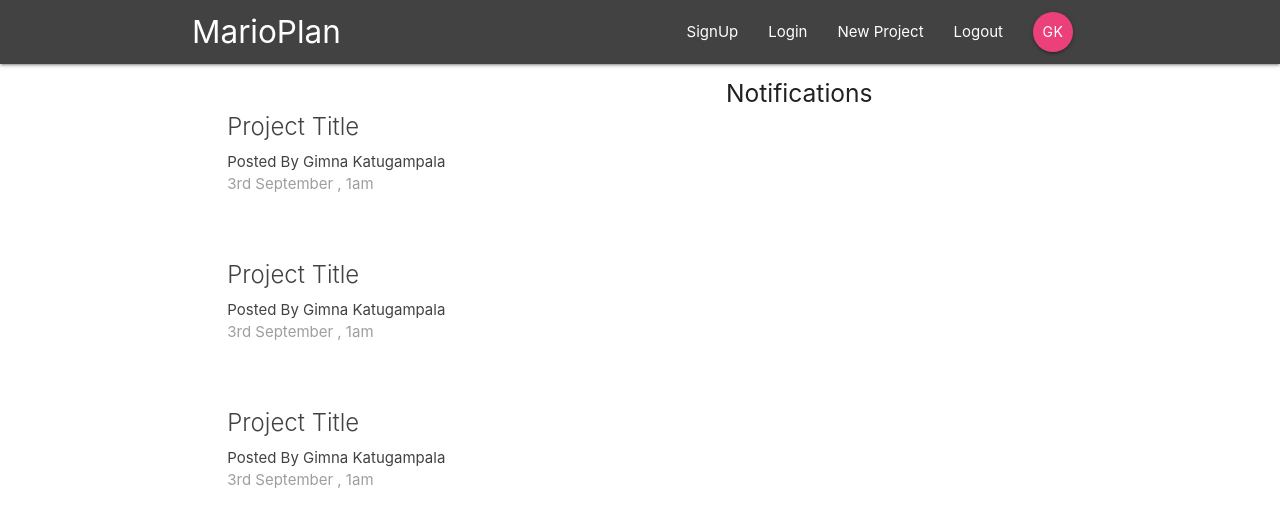
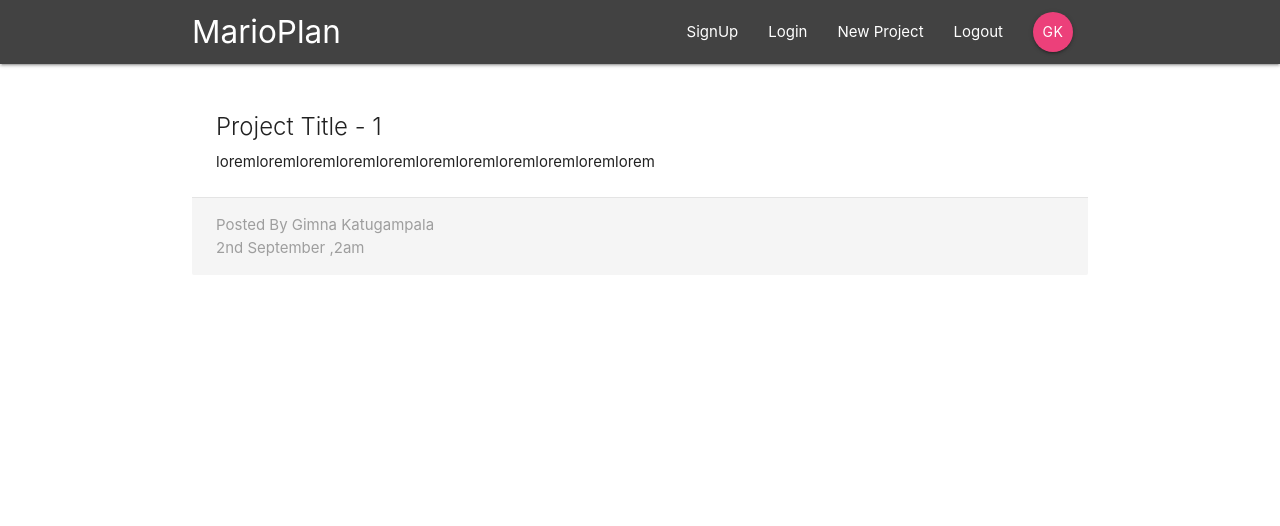
Before and after one commit to gimnakatugampala/react-redux-blog-app, a React (Create React App) app: page /project/1 in a window 1280 px wide. Shown: the top 526 px of the page. Built offline with nearby package versions, Linux system fonts and the light colour scheme.

Commit message:
project details/ indivual post

```diff
--- a/src/App.js
+++ b/src/App.js
@@ -2,6 +2,8 @@
 import { BrowserRouter, Route, Switch } from 'react-router-dom'
 import Dashboard from './components/dashboard/Dashboard'
 import Navbar from './components/layout/Navbar'
+import ProjectDetails from './components/projects/ProjectDetails'
+
 
 const App = () => {
     return (
@@ -9,7 +11,8 @@
         <div>
             <Navbar />
             <Switch>
-                <Route path='/' component={Dashboard} />
+                <Route exact path='/' component={Dashboard} />
+                <Route path='/project/:id' component={ProjectDetails} />
             </Switch>
         </div>
         </BrowserRouter>
--- a/src/components/projects/ProjectDetails.js
+++ b/src/components/projects/ProjectDetails.js
@@ -0,0 +1,23 @@
+import React from 'react'
+
+const ProjectDetails = (props) => {
+
+    const id = props.match.params.id
+
+    return (
+        <div className="container section project-details">
+            <div className="card z-depth-0">
+                <div className="card-content">
+                    <span className="card-title">Project Title -  {id}</span>
+                    <p>loremloremloremloremloremloremloremloremloremloremlorem</p>
+                </div>
+                <div className="card-action grey lighten-4 grey-text">
+                    <div>Posted By Gimna Katugampala</div>
+                    <div>2nd September ,2am</div>
+                </div>
+            </div>
+        </div>
+    )
+}
+
+export default ProjectDetails
```
